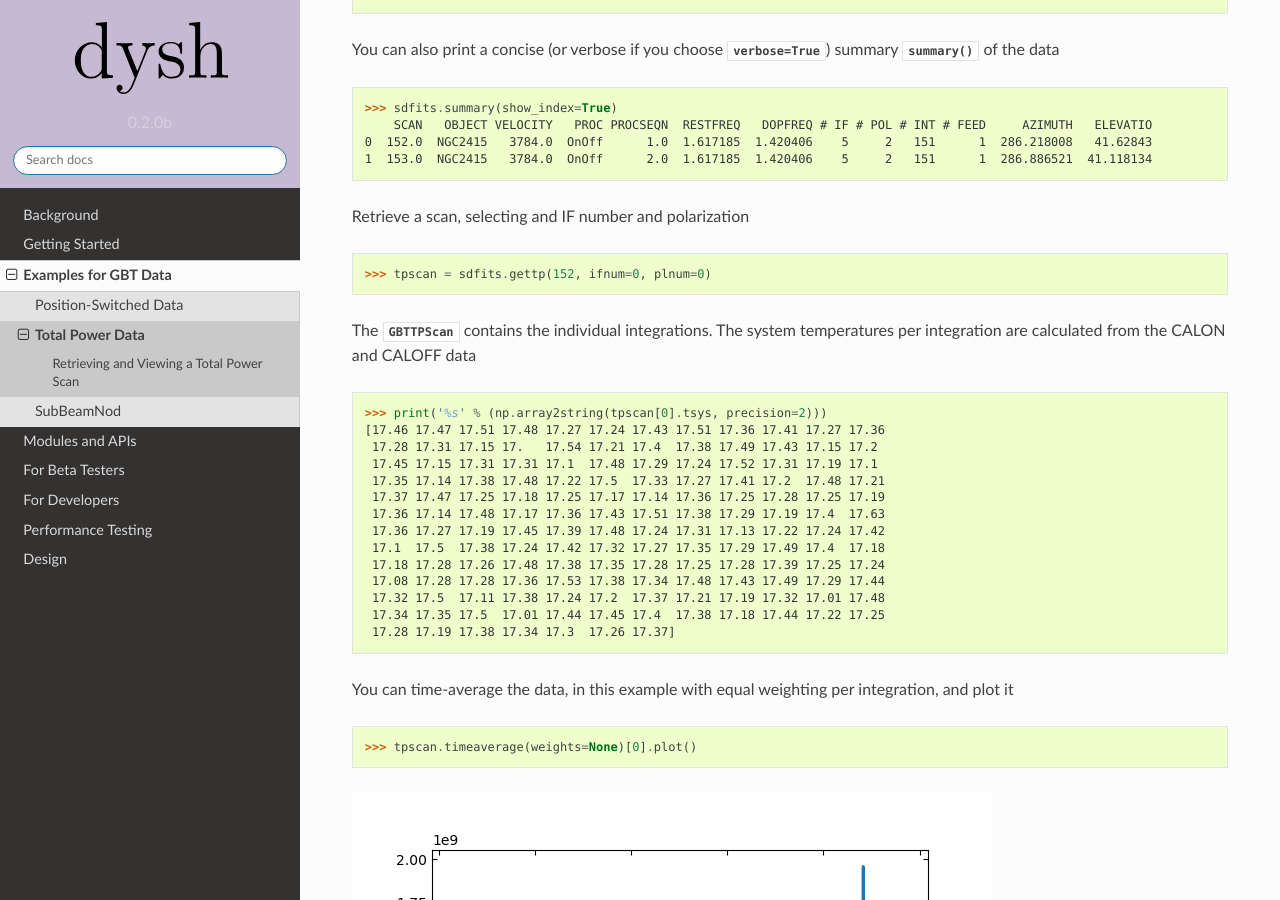
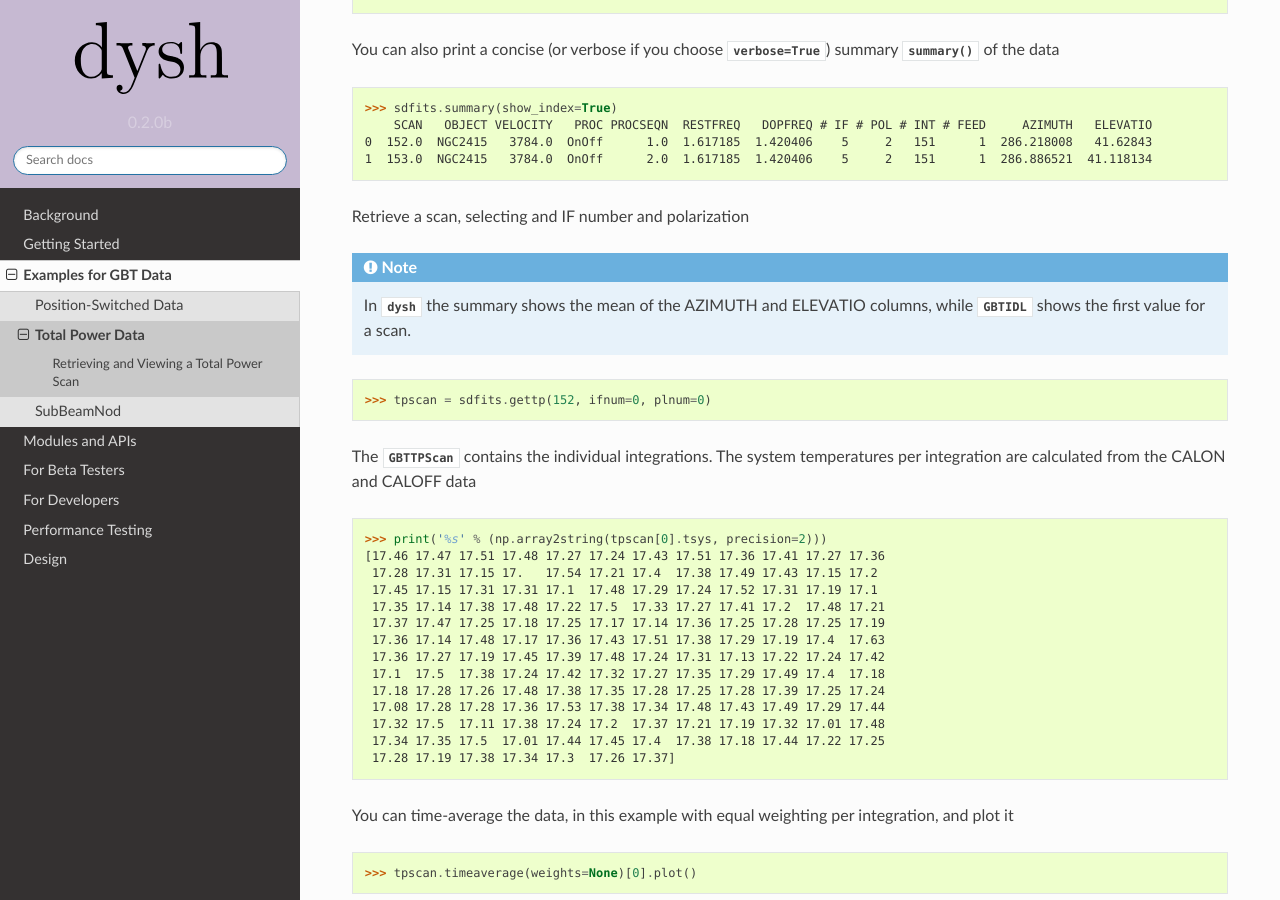
Before and after one commit to GreenBankObservatory/dysh, a Sphinx documentation site: the page built from docs/source/examples/totalpower.rst, in a window 1280 px wide and 900 px high, scrolled down 898 px. Built offline with Sphinx 7.4.7 and the Read the Docs theme 2.0.0, drawn with Linux system fonts in a browser that asks for light colours.

Commit message:
Added notes pointing out that the azimuth and elevation columns are averages

```diff
--- a/docs/source/examples/positionswitch.rst
+++ b/docs/source/examples/positionswitch.rst
@@ -146,6 +146,9 @@ You can also print a concise (or verbose if you choose `verbose=True`) summary :
 
 Retrieve a scan and its partner ON or OFF, selecting an IF number and polarization, then calibrate it
 
+.. note::
+    In `dysh` the summary shows the mean of the AZIMUTH and ELEVATIO columns, while `GBTIDL` shows the first value for a scan.
+
 .. code:: python
 
     >>> psscan = sdfits.getps(152, ifnum=0, plnum=0)
--- a/docs/source/examples/subbeamnod.rst
+++ b/docs/source/examples/subbeamnod.rst
@@ -71,6 +71,9 @@ You can also print a concise (or verbose if you choose `verbose=True`) :meth:`~d
 
 The SubBeamNod scans are 43, 46, and 54.  Retrieve and calibrate a SubBeamNod scan, then plot it
 
+.. note::
+    In `dysh` the summary shows the mean of the AZIMUTH and ELEVATIO columns, while `GBTIDL` shows the first value for a scan.
+
 .. code:: python
 
     >>> sbn = sdfits.subbeamnod(scan=43, fdnum=1, ifnum=0, weights='tsys')
--- a/docs/source/examples/totalpower.rst
+++ b/docs/source/examples/totalpower.rst
@@ -54,6 +54,9 @@ You can also print a concise (or verbose if you choose `verbose=True`) summary :
 
 Retrieve a scan, selecting and IF number and polarization
 
+.. note::
+    In `dysh` the summary shows the mean of the AZIMUTH and ELEVATIO columns, while `GBTIDL` shows the first value for a scan.
+
 .. code:: python
 
     >>> tpscan = sdfits.gettp(152, ifnum=0, plnum=0)
```
